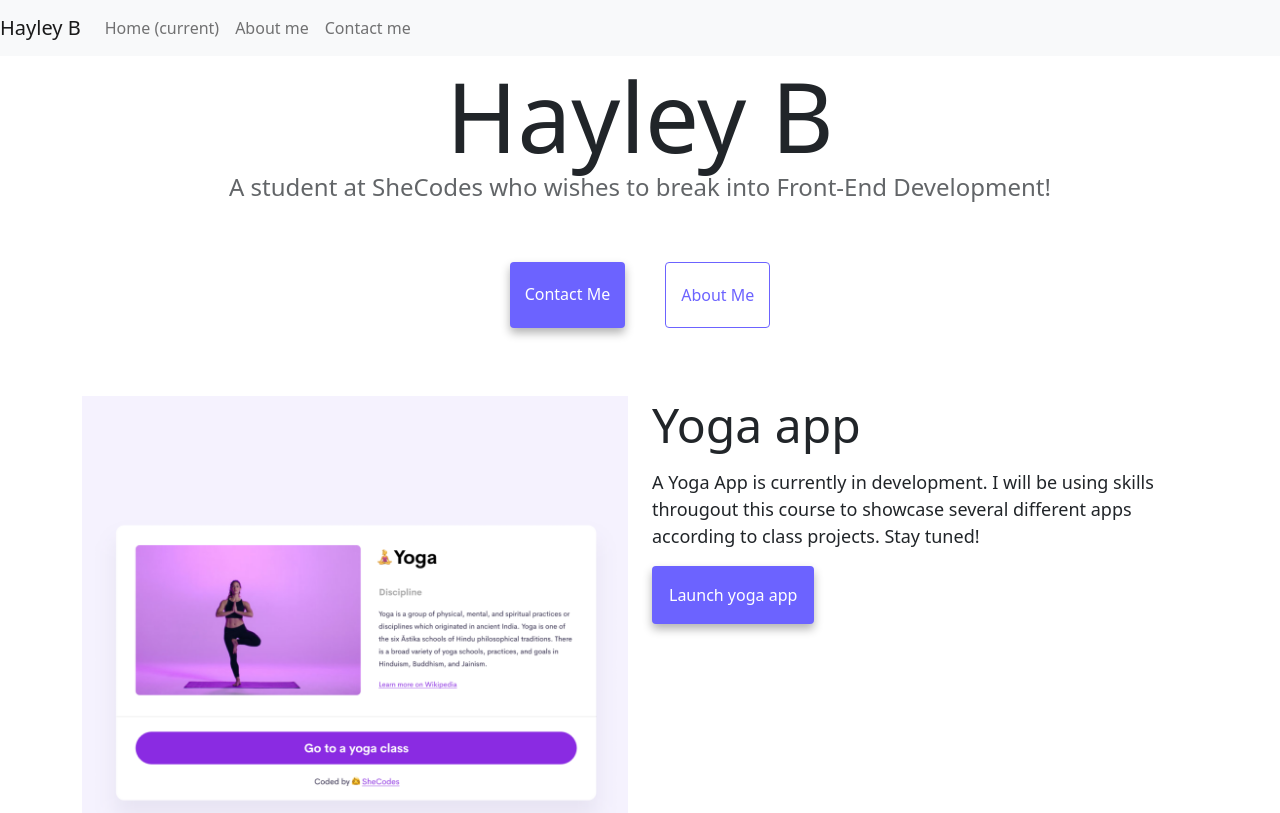
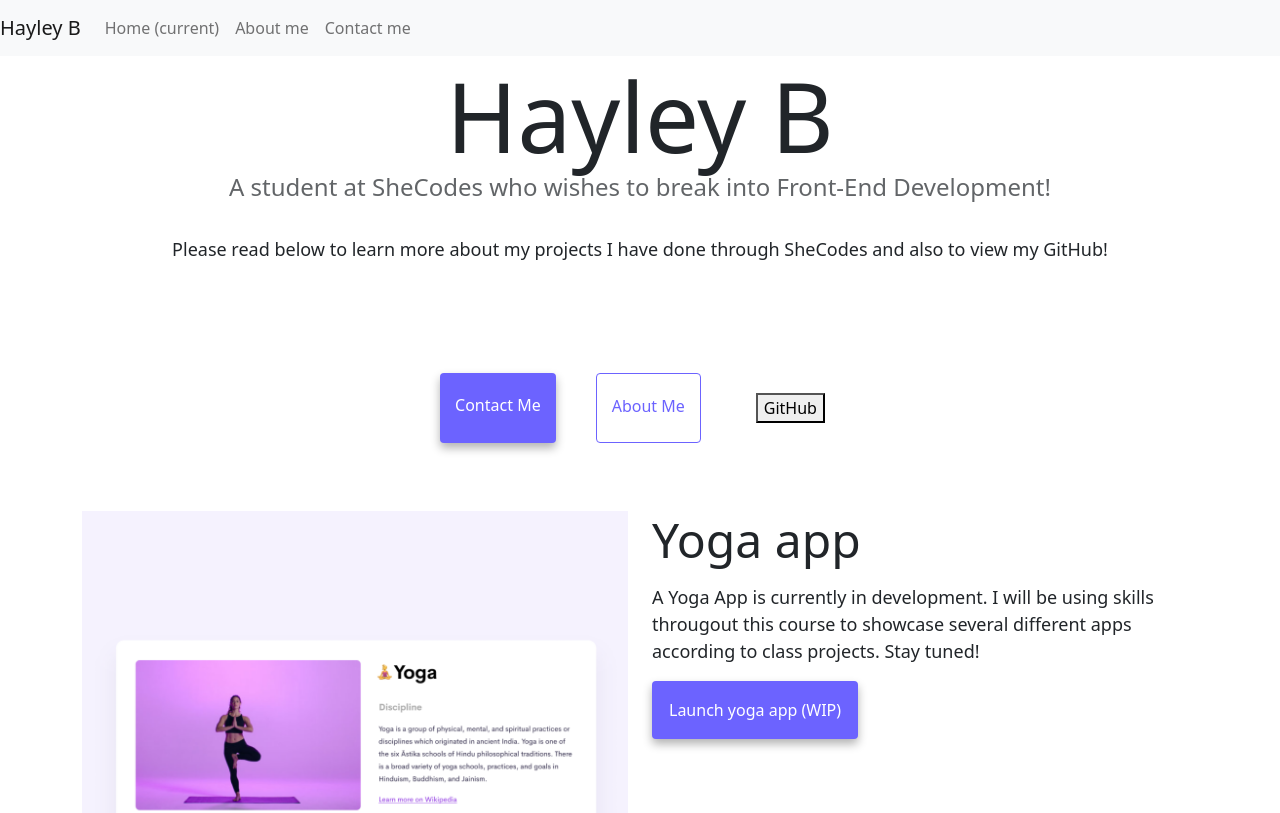
Before and after one commit to Hayb0312/HostedSite, a website: page index.html in a window 1280 px wide. Shown: the top 813 px of the page. Drawn offline with nearby package versions, Linux system fonts and the light colour scheme.

Commit message:
Added additional link to personal GitHub

```diff
--- a/index.html
+++ b/index.html
@@ -41,9 +41,14 @@
     <h2>👋 Hello! I am</h2>
     <h1>Hayley B</h1>
     <h3>A student at SheCodes who wishes to break into Front-End Development!</h3>
+    </br>
+        <p> Please read below to learn more about my projects I have done through SheCodes and also to view my GitHub!</p>
+      </br>
+
     <div class="navigation-links">
       <a href="about.html#contact" class="contact-link">Contact me</a>
       <a href="about.html" class="about-link">About me</a>
+      <a href="https://github.com/Hayb0312/HostedSite.git" target="_parent"><button>GitHub</button></a>
     </div>
     <div class="container mt-5">
       <div class="row">
@@ -55,8 +60,9 @@
           <p class="homepage-paragraph mt-3">
             A Yoga App is currently in development. I will be using skills througout this course to showcase several different apps according to class projects. Stay tuned!
           </p>
+
           <button class="btn btn-purple app-button text-white p-3">
-            Launch yoga app
+            Launch yoga app (WIP)
           </button>
         </div>
       </div>
```
Also changed, not shown: about.html (+2 -2 lines).
